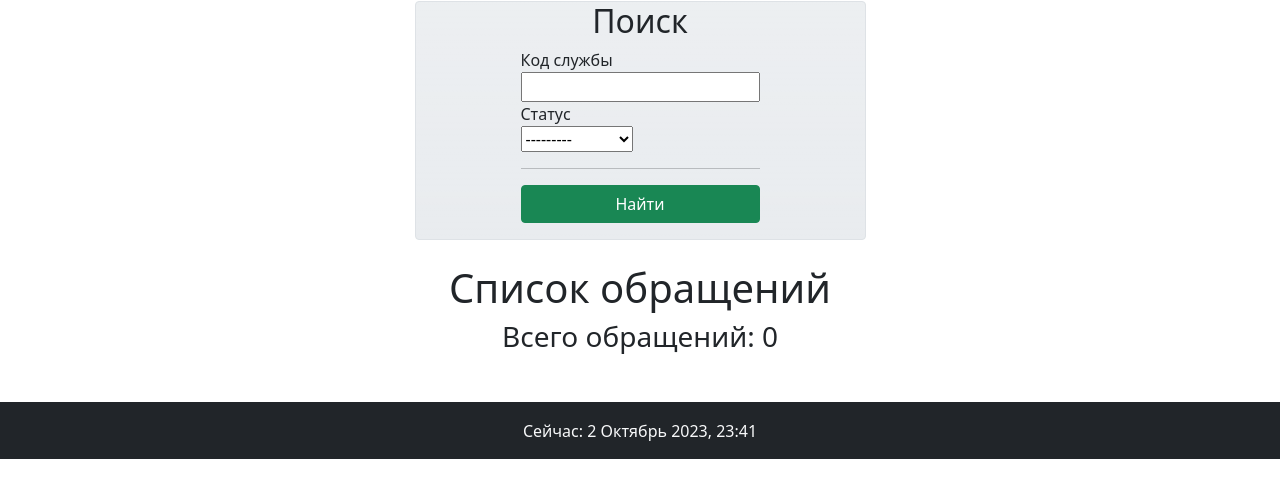
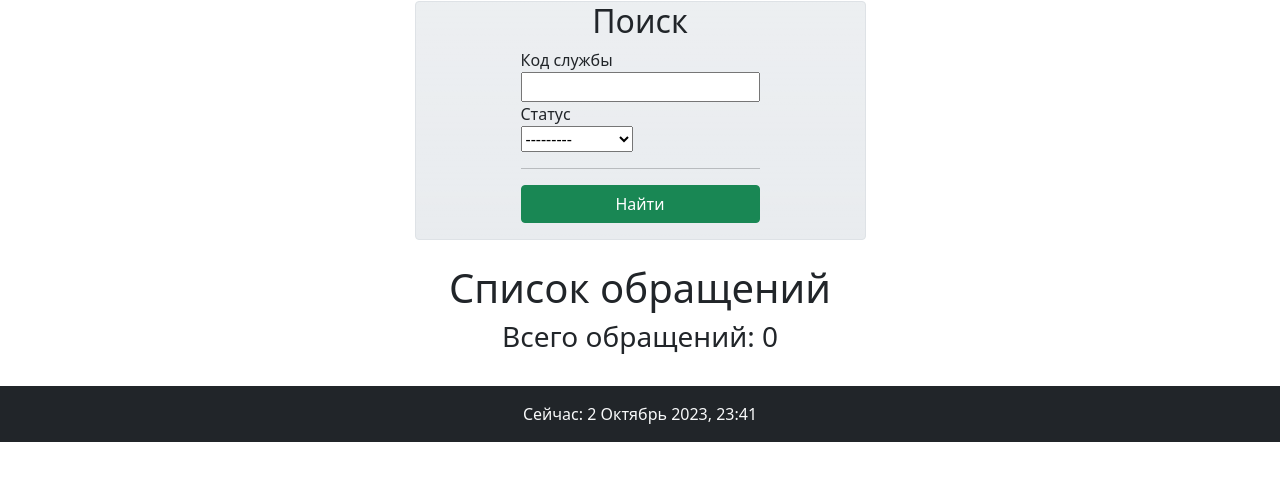
Before and after one commit to Raven6438/112, a Django app: page /appeals/ in a window 1280 px wide. Shown: the part 79-577 px from the top of the page. Run offline with Django 4.2, Linux system fonts and the light colour scheme; data that the repository does not hold is empty; some libraries are stand-ins or nearby versions.

Commit message:
рефакторинг шаблона footer

```diff
--- a/app112/templates/app112/footer.html
+++ b/app112/templates/app112/footer.html
@@ -1,9 +1,8 @@
 <!-- 6. Создать footer шаблон, отражающий тек дату и вкл его в другие шаблоны (include) -->
 <footer class="bg-dark">
-    <hr>
-    <div class="container">
-        <div class="d-flex justify-content-center">
-            <p class="text-light">Сейчас: {% now "j F Y, H:i" %}</p>
+    <div class="d-flex justify-content-center">
+        <div class="text-light p-3">
+            Сейчас: {% now "j F Y, H:i" %}
         </div>
     </div>
 </footer>
```
